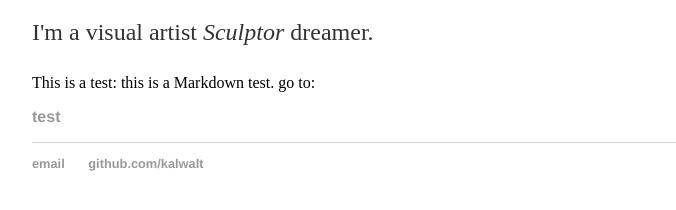
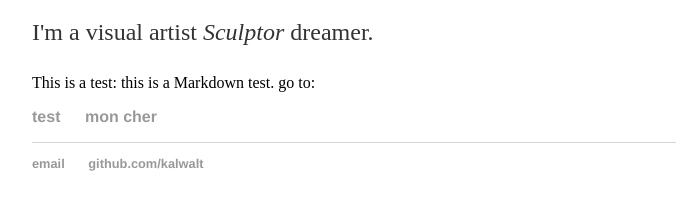
Before and after one commit to kalwalt/kalwalt.github.io, a Jekyll site: the page built from interactivity/index.html, in a window 1280 px wide. Shown: the part 181-391 px from the top of the page, without its empty margins (160-836 px from the left). Built offline with Jekyll 4.4.1, drawn with Linux system fonts in a browser that asks for light colours.

Commit message:
added mon cher to the menu

```diff
--- a/interactivity/index.html
+++ b/interactivity/index.html
@@ -12,5 +12,6 @@ This is a test: this is a Markdown test.
 go to: <nav>
 	<ul>
 	<li><a href="/interactivity/test">test</a></li>
+	<li><a href="/interactivity/moncher">mon cher</a></li>
 </ul>
 </nav>
```
